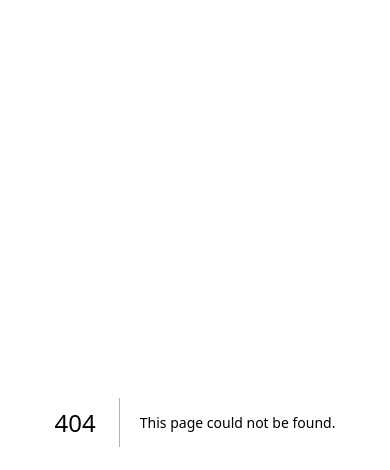
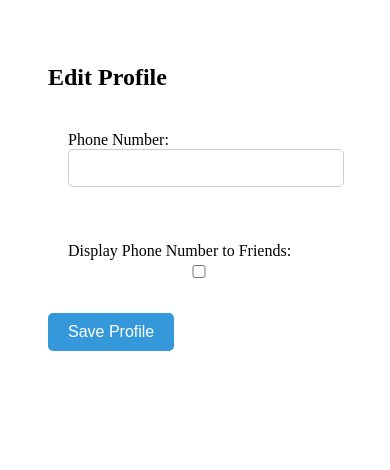
Before and after one commit to Arty5654/SportLink, a Next.js app in the folder web/: page /edit_proflie in a window 390 px wide. Before the commit this address had no page. Shown: the top 470 px of the page. Built offline with nearby package versions, Linux system fonts and the light colour scheme.

Commit message:
Edit Profile - Phone Numbers

```diff
--- /dev/null
+++ b/web/pages/edit_proflie.js
@@ -0,0 +1,80 @@
+/*
+Author: Arteom Avetissian
+Created: 10/01/23
+@aavetiss, Purdue University
+This will serve as the location where users can edit their profile settings
+*/
+
+import  { useState } from 'react';
+import User from '../app/User';
+import '../styles/editProfileStyle.css';
+
+
+export default function EditProfile() {
+
+    //store profile data
+    const [profileData, setProfileData] = useState( {
+        phoneNumber: '',
+        displayPhoneNumber: false,
+    });
+
+    const handlePhoneNumberChange = (e) => {
+        const phoneNumber = e.target.value;
+
+        //check if its 10 digits
+        if (/^\d{10}$/.test(phoneNumber)) {
+            setProfileData(prev => ({
+                ...prev,
+                phoneNumber
+            }));
+        }
+    }
+
+    const handleDisplayPhoneNumberChange = (e) => {
+        const displayPhoneNumber = e.target.checked;
+
+        setProfileData(prev => ({
+            ...prev,
+            displayPhoneNumber
+        }));
+    }
+
+
+    const handleSaveProfile = () => {
+        //TODO: update user info in backend
+    }
+
+    return (
+        <div>
+            <h1>Edit Profile</h1>
+
+            <div>
+                <label className='phone'>Phone Number:</label>
+                <input
+                    type="tel"
+                    id="phoneNumber"
+                    name="phoneNumber"
+                    value={profileData.phoneNumber}
+                    onChange={handlePhoneNumberChange}
+                    maxLength={10}
+                    required
+                />
+            </div>
+
+            <div>
+                <label>
+                    Display Phone Number to Friends:
+                    <input
+                        type="checkbox"
+                        id="displayPhoneNumber"
+                        name="displayPhoneNumber"
+                        checked={profileData.displayPhoneNumber}
+                        onChange={handleDisplayPhoneNumberChange}
+                    />
+                </label>
+            </div>
+
+            <button onClick={handleSaveProfile}>Save Profile</button>
+        </div>
+    );
+}
--- /dev/null
+++ b/web/styles/editProfileStyle.css
@@ -0,0 +1,69 @@
+/*
+Author: Arteom Avetissian
+Created: 10/01/23
+@aavetiss, Purdue University
+This will serve as the UI for the edit profile page
+*/
+
+/* Style for the main container */
+div {
+    max-width: 400px;
+    margin: 0 auto;
+    padding: 20px;
+}
+
+/* Style for the heading */
+h1 {
+    font-size: 24px;
+    margin-bottom: 20px;
+}
+
+/* Style for labels */
+.label {
+    font-size: 14px;
+    margin-bottom: 5px;
+}
+
+/* Style for input fields */
+input {
+    width: 100%;
+    padding: 10px;
+    margin-bottom: 15px;
+    border: 1px solid #ccc;
+    border-radius: 5px;
+    font-size: 14px;
+}
+
+/* Style for the phone number input */
+.phone-label {
+    font-size: 14px;
+    margin-bottom: 5px;
+}
+
+.phone-input {
+    width: 100%;
+    padding: 10px;
+    border: 1px solid #ccc;
+    border-radius: 5px;
+    font-size: 14px;
+}
+
+/* Style for the checkbox */
+input[type="checkbox"] {
+    margin-top: 5px;
+}
+
+/* Style for the Save button */
+button {
+    padding: 10px 20px;
+    font-size: 16px;
+    background-color: #3498db;
+    color: #fff;
+    border: none;
+    border-radius: 5px;
+    cursor: pointer;
+}
+
+button:hover {
+    background-color: #2980b9;
+}
```
